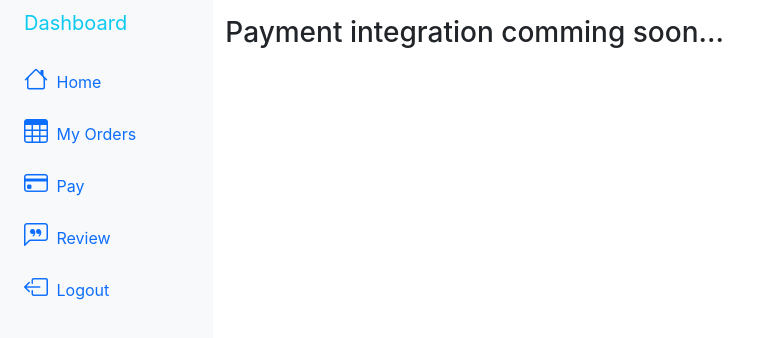
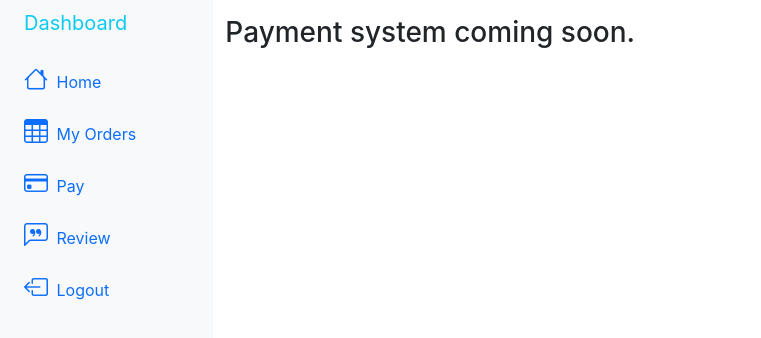
Before and after one commit to tanvirnpm/aurobil-cars-client, a React (Create React App) app: page /pay in a window 1280 px wide. Shown: the top 338 px of the page, without its empty margins (0-761 px from the left). Built offline with nearby package versions, Linux system fonts and the light colour scheme; no server answers; sample sign-in values are in the browser's storage.

Commit message:
payment coming soon

```diff
--- a/src/Pages/Dashboard/Pay/Pay.js
+++ b/src/Pages/Dashboard/Pay/Pay.js
@@ -7,7 +7,7 @@ const Pay = () => {
             <div className="row flex-nowrap">
                 <DashboardMenu />
                 <div className="col py-3">
-                    <h3>Payment integration comming soon...</h3>
+                    <h3>Payment system coming soon.</h3>
                 </div>
             </div>
         </div>
--- a/src/Pages/StockList/StockListCard.js
+++ b/src/Pages/StockList/StockListCard.js
@@ -2,7 +2,7 @@ import React from 'react';
 import { Link } from 'react-router-dom';
 
 const StockListCard = ({product}) => {
-    const {make, model, chassis, mileage, color, fuelType, grade, year, image} = product;
+    const {make, model, chassis, mileage, color, fuelType, grade, year, image, price} = product;
     return (
         <div className="col-md-4">
             <div className="card shadow-sm">
@@ -20,6 +20,7 @@ const StockListCard = ({product}) => {
                         <span className="badge bg-info text-white me-1">{fuelType}</span>
                         <span className="badge bg-info text-white me-1">{grade}</span>
                         <span className="badge bg-info text-white">{color}</span>
+                        <span className="badge bg-info text-white">{price} /-</span>
                     </div>
                     <div className="d-flex justify-content-center">
                         <Link to={`/product-details/${chassis}`} className="btn btn-outline-info btn-sm me-2">
```
